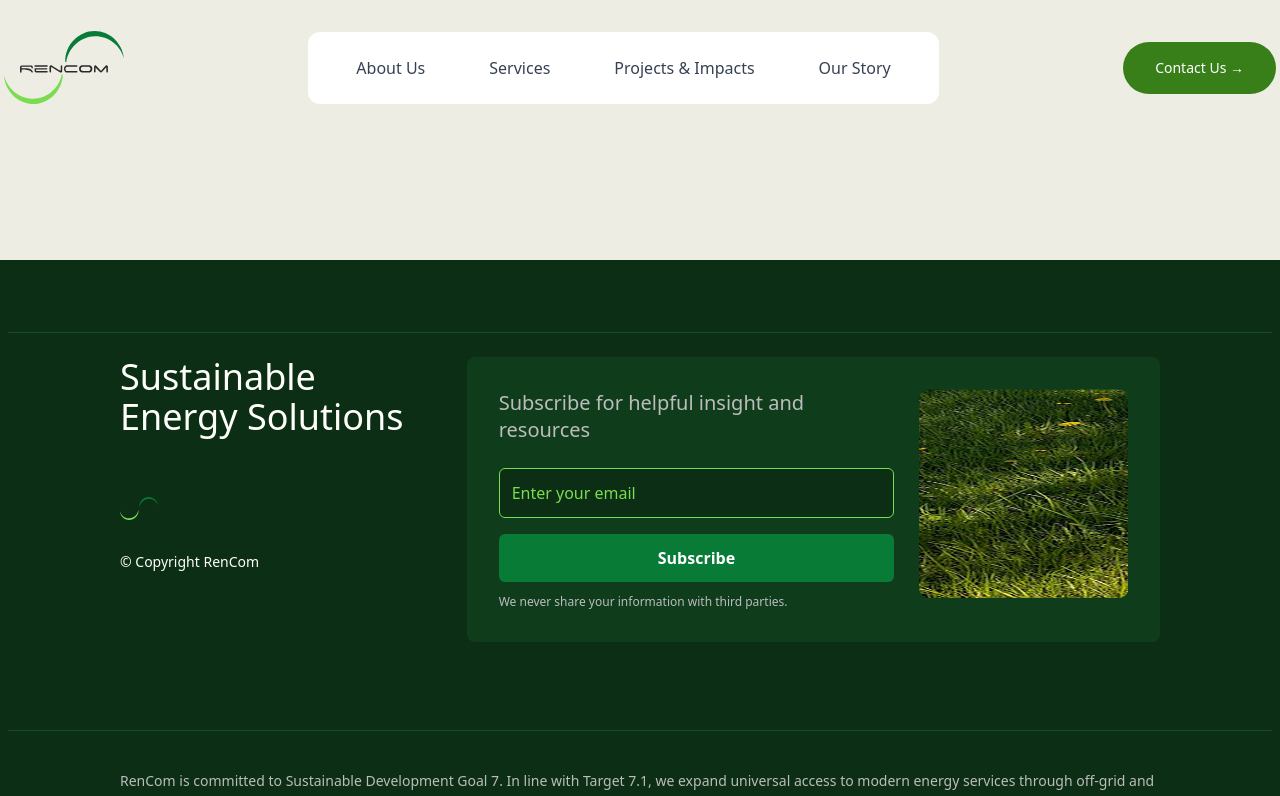
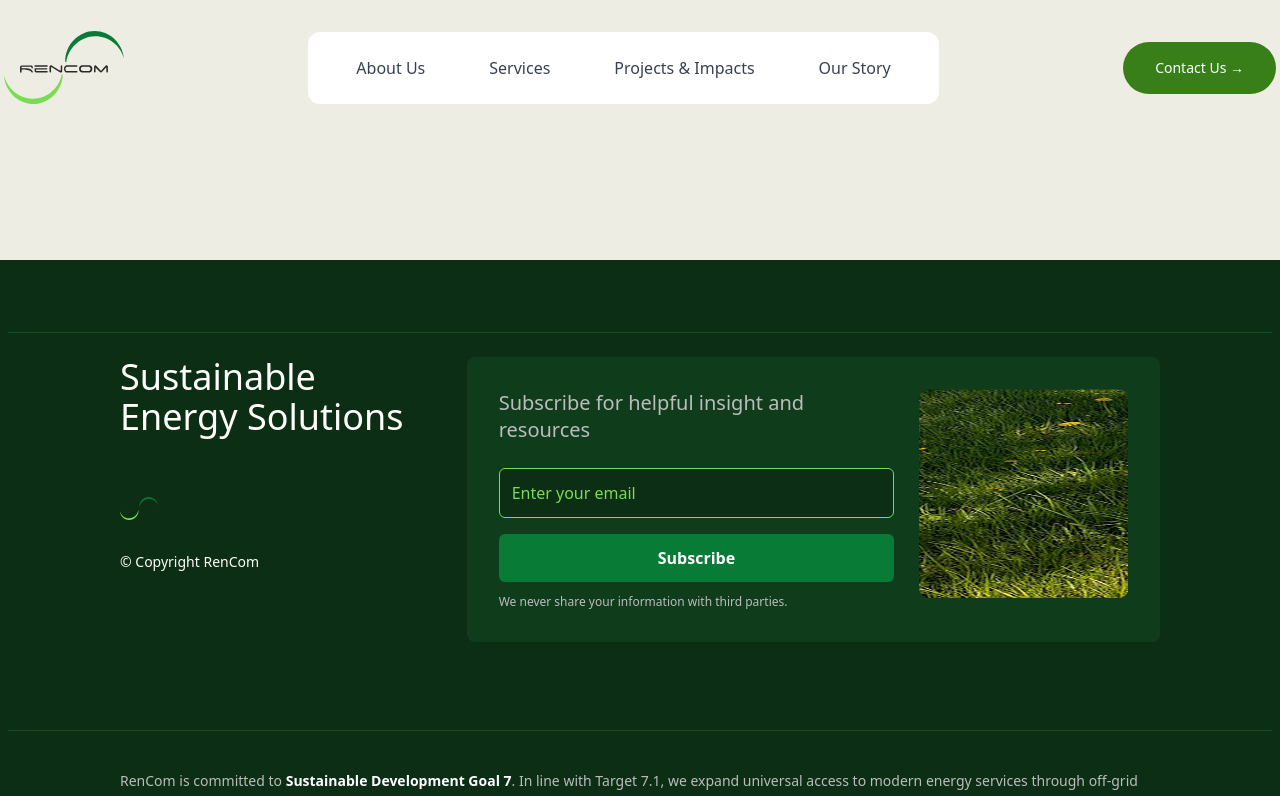
Before and after one commit to elumeluwebster/rencom, a Next.js app: page / in a window 1280 px wide. Shown: the top 796 px of the page. Built offline with nearby package versions, Linux system fonts and the light colour scheme.

Commit message:
footer patch

```diff
--- a/src/components/footer.tsx
+++ b/src/components/footer.tsx
@@ -54,13 +54,16 @@ const Footer = () => {
 
         <div className="text-[#bcbcbc] font-geist font-extralight pt-4 text-left px-6 md:px-28 text-sm leading-relaxed">
           <p>
-            RenCom is committed to Sustainable Development Goal 7. In line with
-            Target 7.1, we expand universal access to modern energy services
-            through off-grid and home solar systems as well as mini-grids,
-            supporting communities where the grid is absent. Aligned with Target
-            7.2, our emphasis on solar and clean cooking technologies increases
-            the share of renewable energy and advances the global shift toward
-            sustainability
+            RenCom is committed to{" "}
+            <span className="font-bold text-white">
+              Sustainable Development Goal 7
+            </span>
+            . In line with Target 7.1, we expand universal access to modern
+            energy services through off-grid and home solar systems as well as
+            mini-grids, supporting communities where the grid is absent. Aligned
+            with Target 7.2, our emphasis on solar and clean cooking
+            technologies increases the share of renewable energy and advances
+            the global shift toward sustainability
           </p>
         </div>
 
```
